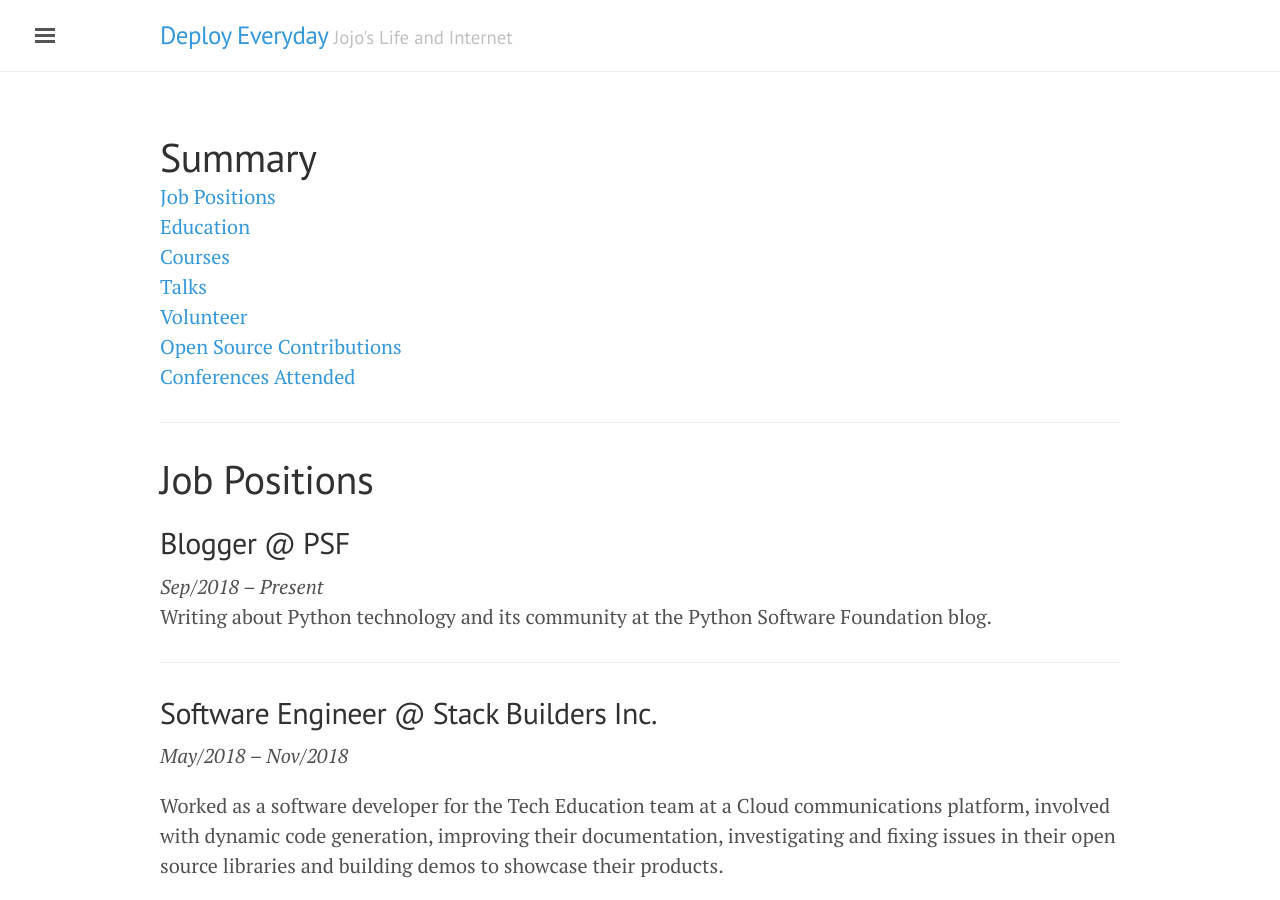
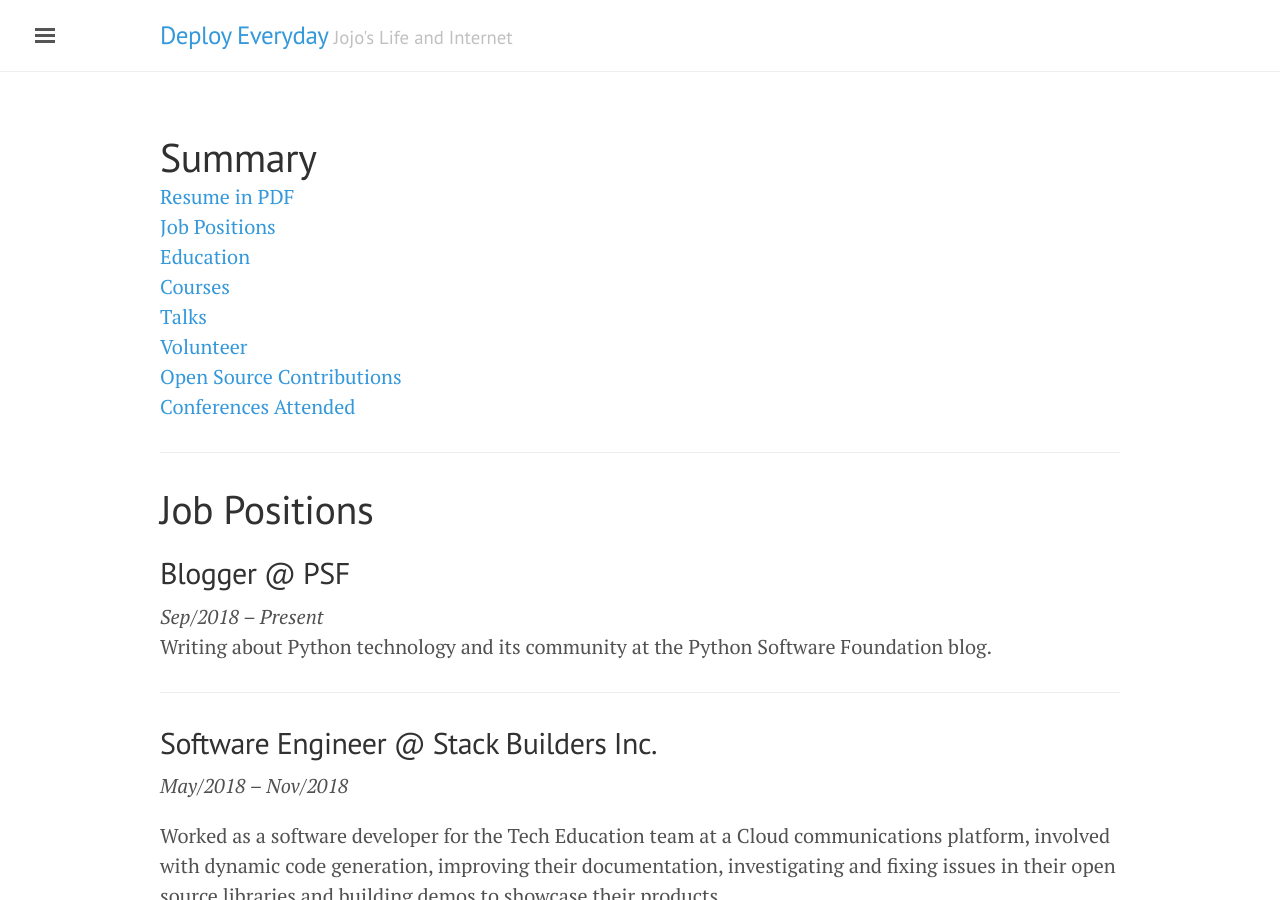
Before and after one commit to jonatasbaldin/jonatasbaldin.github.io, a Jekyll site: the page built from cv.md, in a window 1280 px wide and 900 px high. Built offline with Jekyll 4.4.1, drawn with Linux system fonts in a browser that asks for light colours; nearby versions of some CDN libraries.

Commit message:
Add PDF resume link

```diff
--- a/cv.md
+++ b/cv.md
@@ -3,6 +3,7 @@
 title: Summary
 ---
 
+[Resume in PDF](https://drive.google.com/file/d/12dVe8uI_Xl3UDqy-XszqzV5icf_pCS58/view?usp=sharing)
 [Job Positions](#job-positions)
 [Education](#education)
 [Courses](#courses)
```
